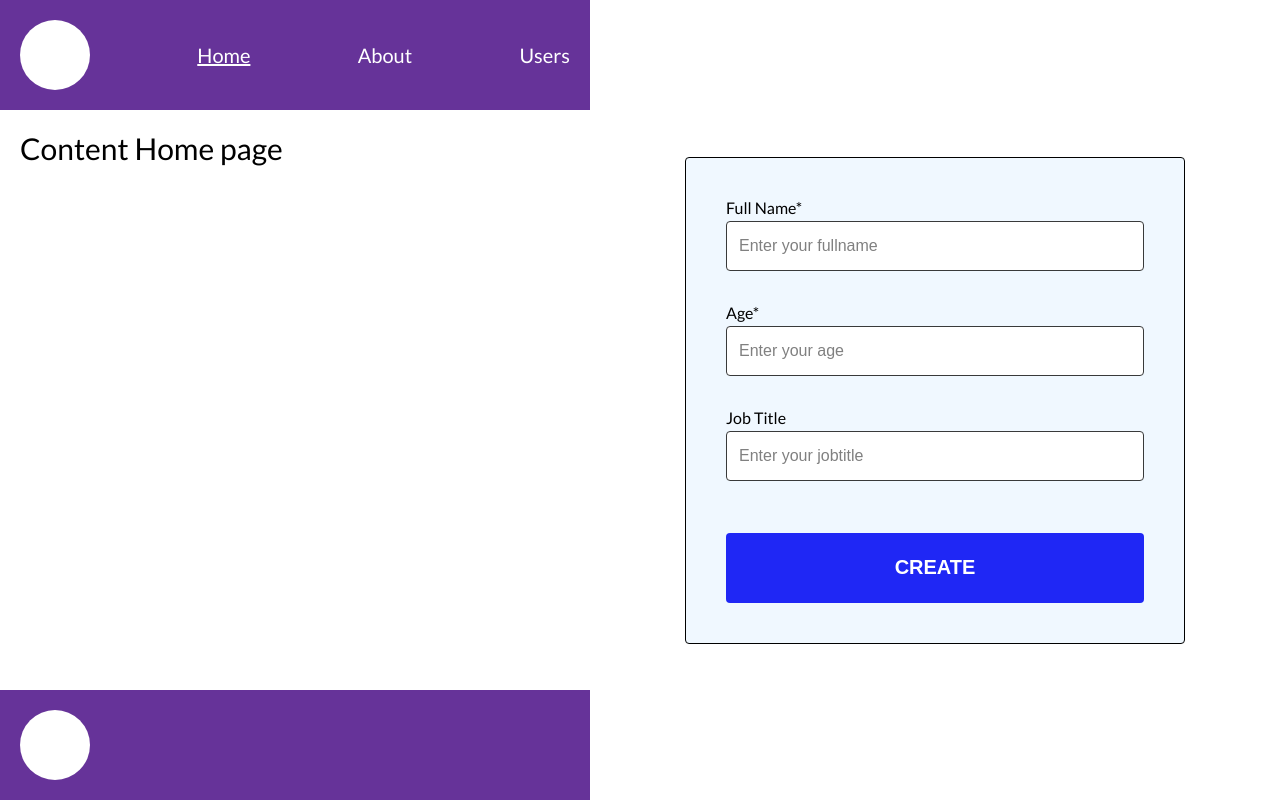
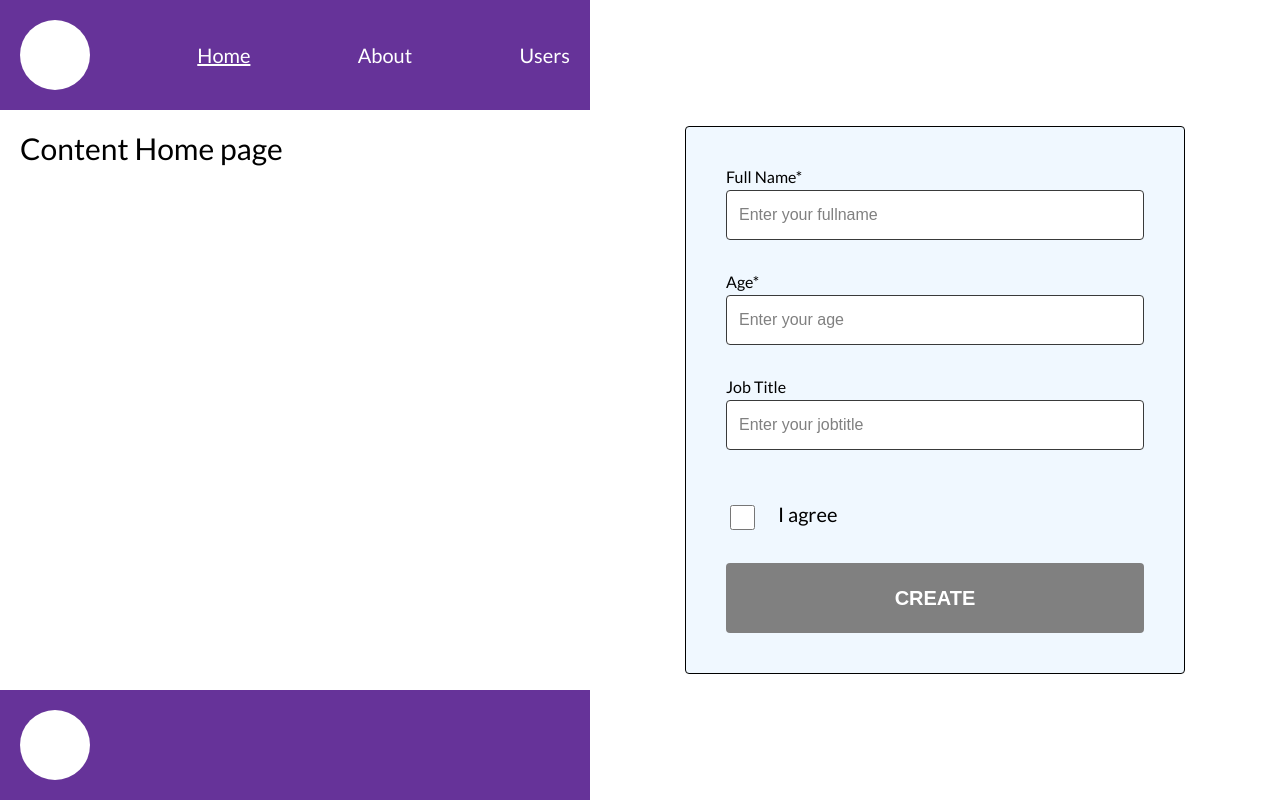
Before and after one commit to Alla-web/React_52m_1_fs_TS, a React (Vite) app: page / in a window 1280 px wide. Built offline with nearby package versions, Linux system fonts and the light colour scheme.

Commit message:
hw 12: added checkbox

```diff
--- a/src/components/EmployeeForm/EmployeeForm.tsx
+++ b/src/components/EmployeeForm/EmployeeForm.tsx
@@ -1,4 +1,4 @@
-import { EmployeeFormContainer, InputsContainer } from "./styles";
+import { Checkbox, CheckboxContainer, CheckboxLabel, EmployeeFormContainer, InputsContainer } from "./styles";
 import Input from "components/Input/Input";
 import Button from "components/Button/Button";
 import { Formik, useFormik } from "formik";
@@ -18,9 +18,10 @@ function EmployeeForm() {
         "Check max fullname length",
         "Max 50 sumbols",
         (value) => String(value).length <= 50
-      )
-      .typeError("Fullname must be string"),
+      ),
+      // .typeError("Fullname must be string") - для строк не обязательно
     age: Yup.number()
+      .required("Age is required fild")
       .min(18, "Min 18 symbols")
       .max(80, "Max 80 symbols")
       .typeError("Age must be number"),
@@ -80,8 +81,26 @@ function EmployeeForm() {
           onChange={formik.handleChange}
           errorMessage={formik.errors.jobTitle}
         />
+        {/* <Input
+        id='checkboxInput'
+        name='agreement'
+        type='checkbox'
+        label="I agree"
+        checked={formik.values.agreement}
+        onChange={formik.handleChange}
+        /> */}
       </InputsContainer>
-      <Button name="CREATE" type="submit" />
+     <CheckboxContainer>
+      <Checkbox
+      type="checkbox"
+      id="checkboxInput"
+      name="agreement"
+      checked={formik.values.agreement}
+      onChange={formik.handleChange}
+      />
+      <CheckboxLabel htmlFor="checkboxInput">I agree</CheckboxLabel>
+     </CheckboxContainer>
+      <Button name="CREATE" type="submit" disabled={!formik.values.agreement}/>
     </EmployeeFormContainer>
   );
 }
--- a/src/components/EmployeeForm/styles.ts
+++ b/src/components/EmployeeForm/styles.ts
@@ -26,4 +26,15 @@ width: 100%;
 `
 
 export const CheckboxContainer = styled.div`
+align-self: flex-start;
+display: flex;
+gap: 20px;
 `
+export const CheckboxLabel = styled.label`
+font-size: 20px;
+`
+
+export const Checkbox = styled.input`
+ width: 25px;
+ height: 25px;
+`
--- a/src/components/EmployeeForm/types.ts
+++ b/src/components/EmployeeForm/types.ts
@@ -1,6 +1,6 @@
 export interface EmployeeFormValues {
     fullName: string,
     age: string,
-    jobTitle?: string
-    agreement?: boolean
+    jobTitle: string
+    agreement: boolean
 }
--- a/src/components/Input/types.ts
+++ b/src/components/Input/types.ts
@@ -3,10 +3,11 @@ import { ChangeEvent } from "react";
 export interface InputProps {
   id?: string;
   name: string;
-  type?: "text" | "email" | "password" | "telefon" | "url" | "number";
+  type?: "text" | "email" | "password" | "telefon" | "url" | "number" | "checkbox";
   placeholder?: string;
   label?: string;
   value?: string;
+  checked?: boolean;
   onChange?: (event: ChangeEvent<HTMLInputElement>) => void;
   errorMessage?: string
 }
```
